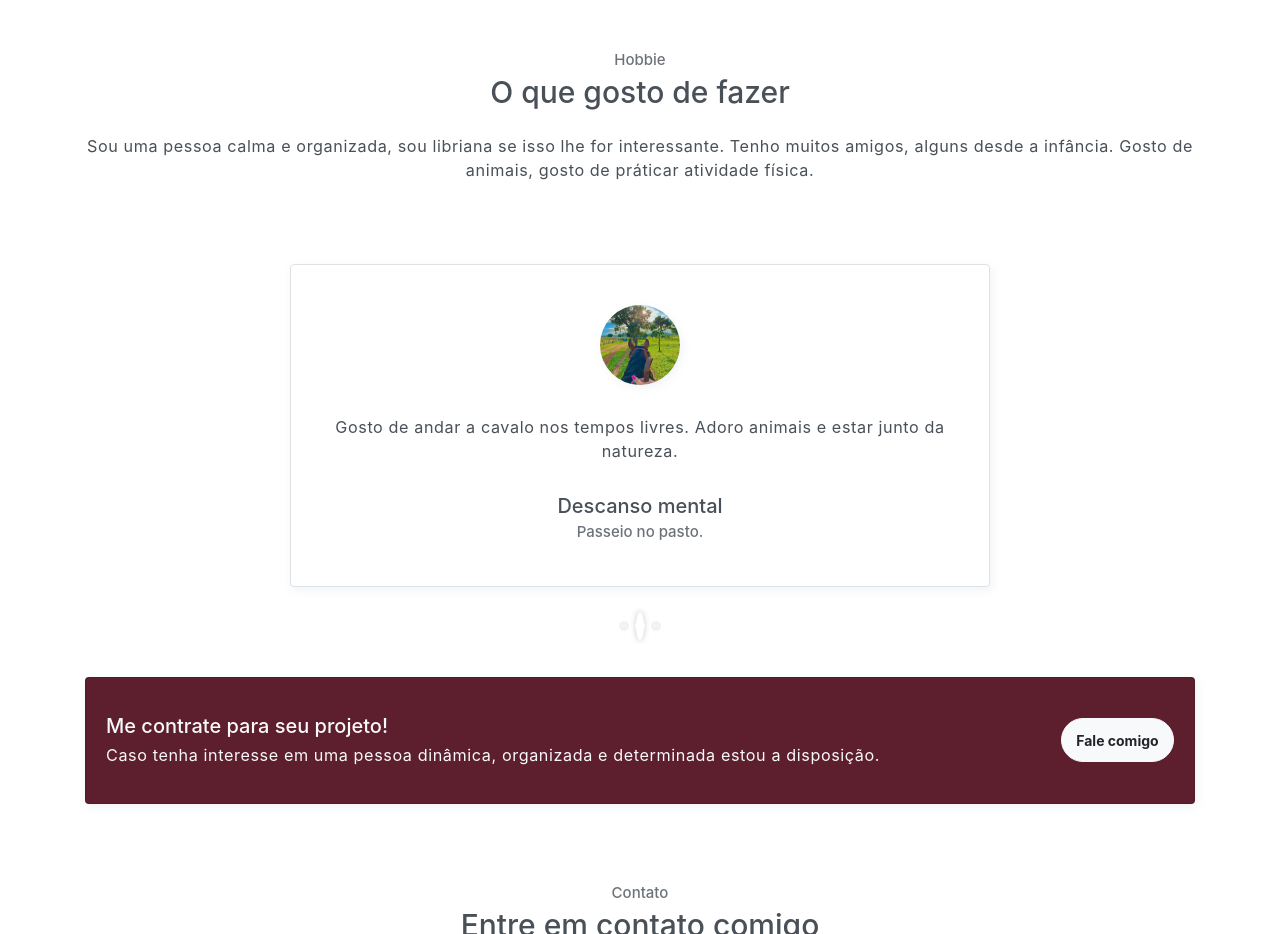
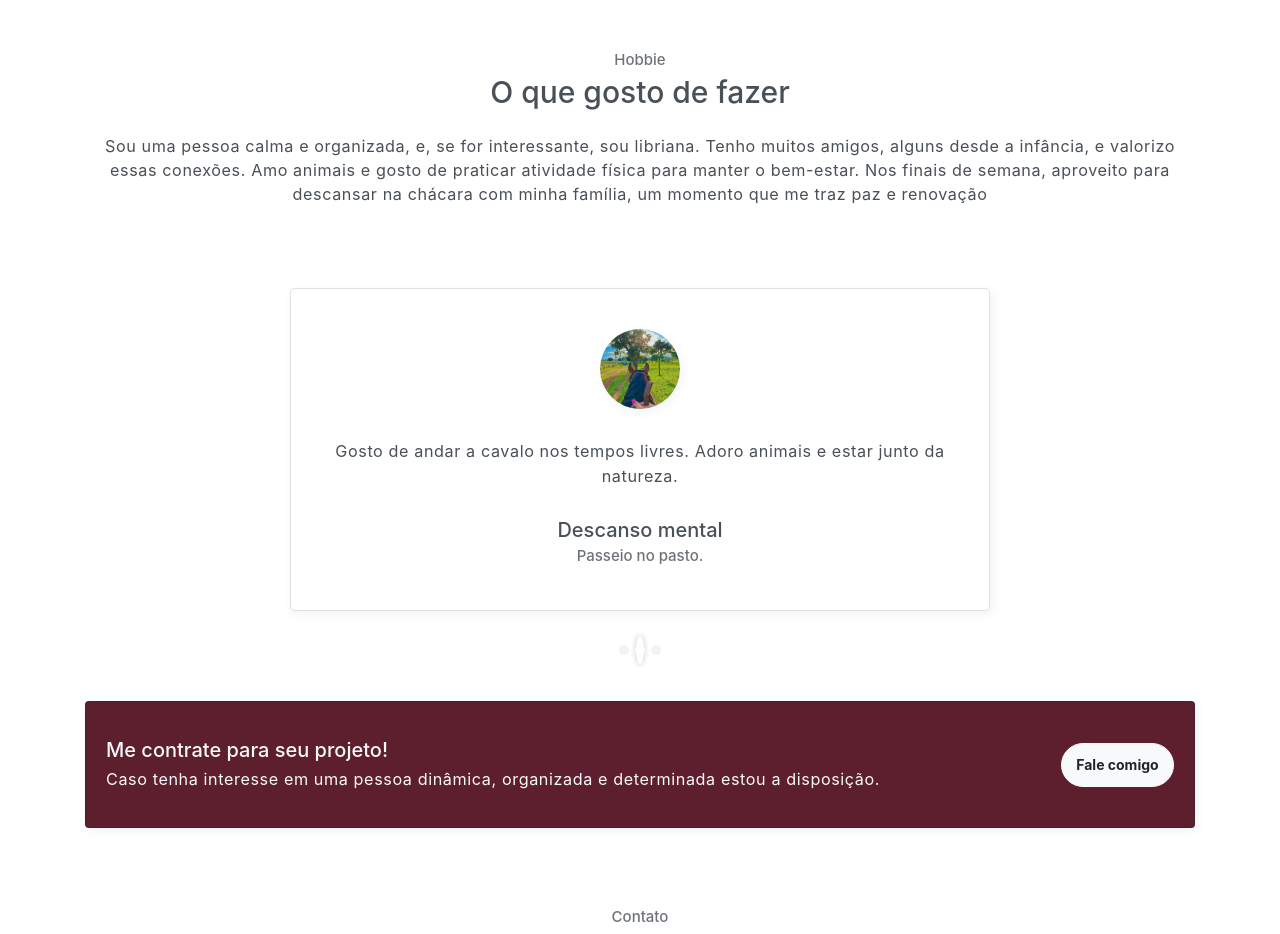
Before and after one commit to Amandabrei/Amandabrei.github.io, a plain HTML site: page index.html in a window 1280 px wide. Shown: the part 3920-4854 px from the top of the page. Drawn offline with Linux system fonts and the light colour scheme.

Commit message:
Update index.html

```diff
--- a/index.html
+++ b/index.html
@@ -302,8 +302,9 @@
         <div class="container text-center">
             <h6 class="subtitle">Hobbie</h6>
             <h6 class="section-title mb-4">O que gosto de fazer</h6>
-            <p class="mb-5 pb-4">Sou uma pessoa calma e organizada, sou libriana se isso lhe for interessante. Tenho muitos amigos, alguns desde a infância.
-                                 Gosto de animais, gosto de práticar atividade física. </p>
+            <p class="mb-5 pb-4">Sou uma pessoa calma e organizada, e, se for interessante, sou libriana. Tenho muitos amigos, alguns desde a infância, e valorizo essas conexões.
+		    Amo animais e gosto de praticar atividade física para manter o bem-estar. Nos finais de semana, aproveito para descansar na chácara com minha família,
+		    um momento que me traz paz e renovação </p>
 
 
             <div id="carouselExampleIndicators" class="carousel slide" data-ride="carousel">
```
